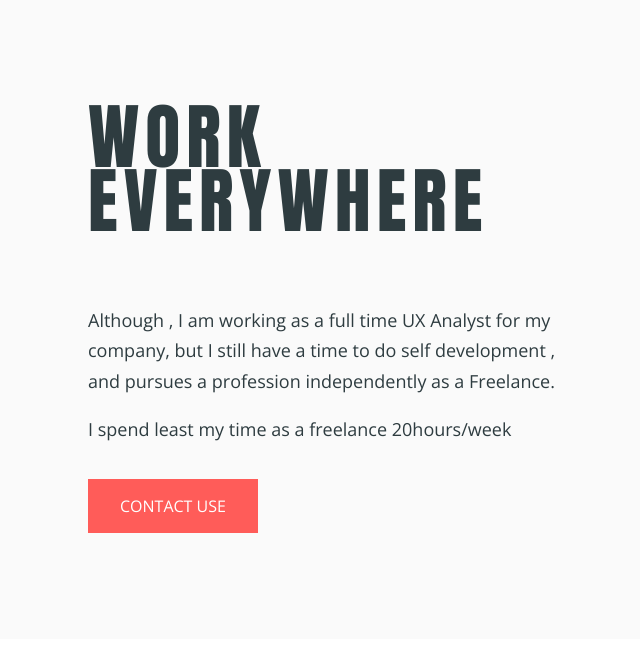
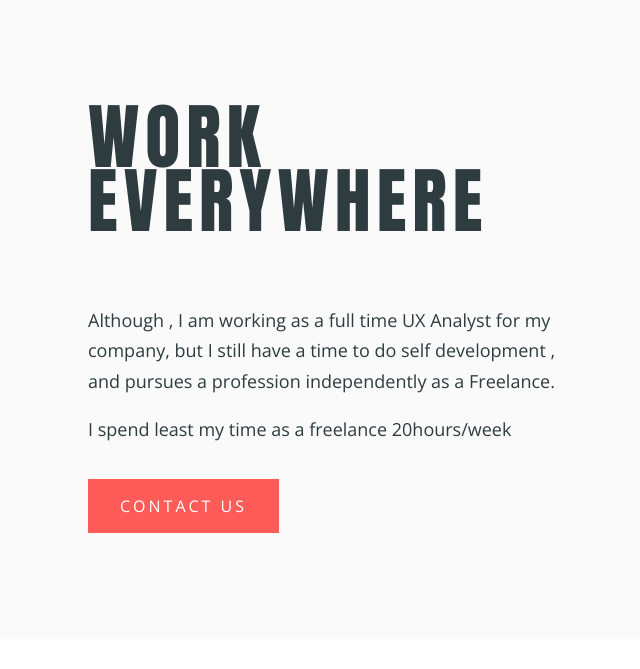
Before and after one commit to kulachat/portfolio, a PHP site: page / in a window 1280 px wide. Shown: the part 1833-2502 px from the top of the page, without its empty margins (104-744 px from the left). Run offline with PHP 8.4, Linux system fonts and the light colour scheme; some libraries are stand-ins or nearby versions.

Commit message:
Edit wording

```diff
--- a/css/style.css
+++ b/css/style.css
@@ -562,7 +562,8 @@ a:hover .info-contain {
   text-transform: uppercase;
   padding: 1rem 2rem;
   margin-top: 1rem;
-  display: inline-block; }
+  display: inline-block;
+  letter-spacing: 3px; }
   .contact:hover {
     background-color: #2e3c40;
     color: #fff; }
--- a/index.html
+++ b/index.html
@@ -106,7 +106,7 @@
           <p>
             I spend least my time as a freelance 20hours/week
           </p>
-          <a class="contact" href="https://docs.google.com/forms/d/e/1FAIpQLSdnxdocuYSqVwMWj-6oY1ScE_rJ8IxasV_Mi-4-k2lFhp91EQ/viewform" target="_blank">Contact Use</a>
+          <a class="contact" href="https://docs.google.com/forms/d/e/1FAIpQLSdnxdocuYSqVwMWj-6oY1ScE_rJ8IxasV_Mi-4-k2lFhp91EQ/viewform" target="_blank">Contact Us</a>
         </div>
       </div>
 
--- a/sass/components/_layout.scss
+++ b/sass/components/_layout.scss
@@ -262,6 +262,7 @@ a:hover .info-contain {
   padding: 1rem 2rem;
   margin-top: 1rem;
   display: inline-block;
+  letter-spacing: 3px;
 
   &:hover {
     background-color: $dark;
```
Also changed, not shown: 1 other file.
